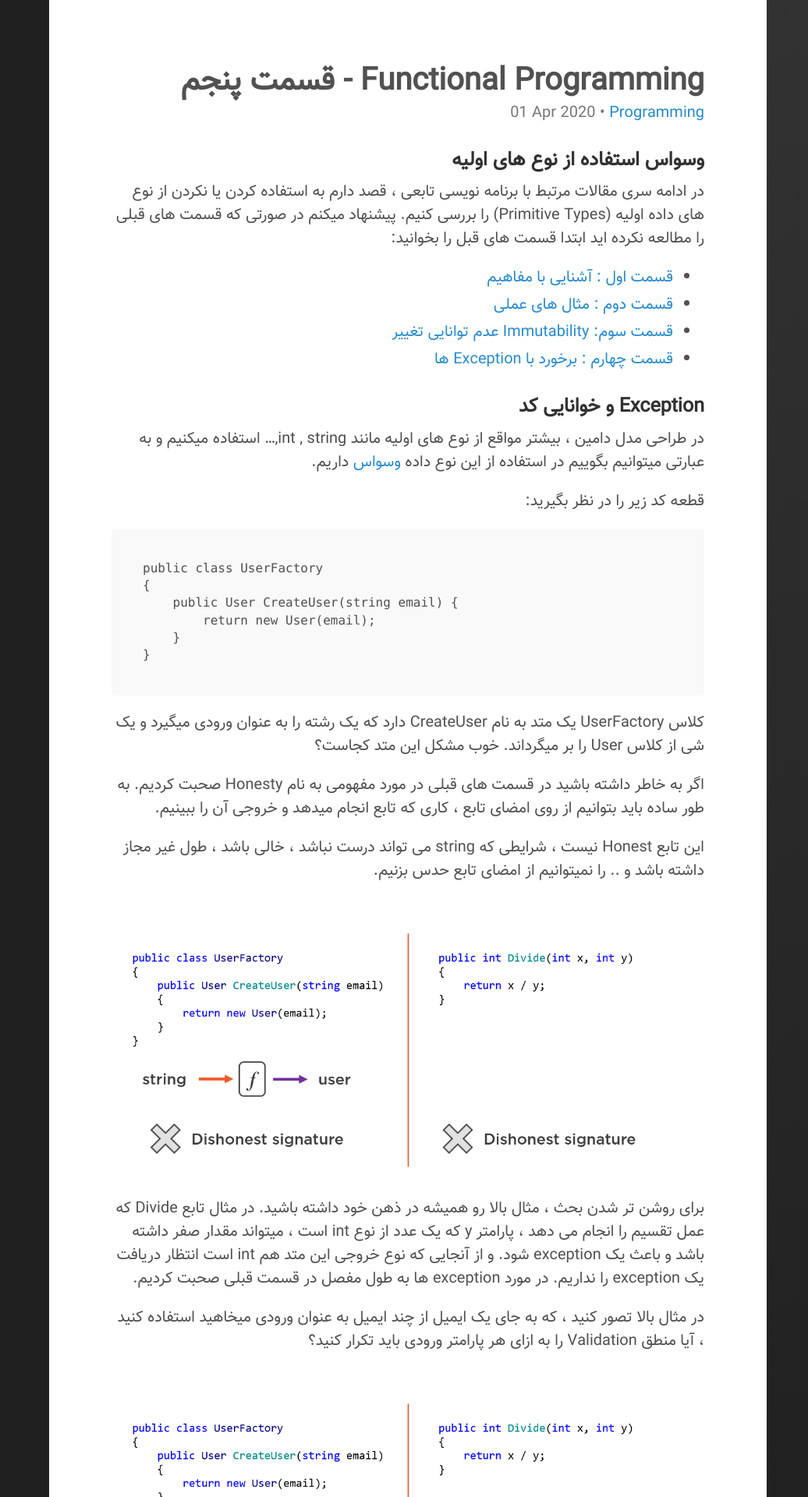
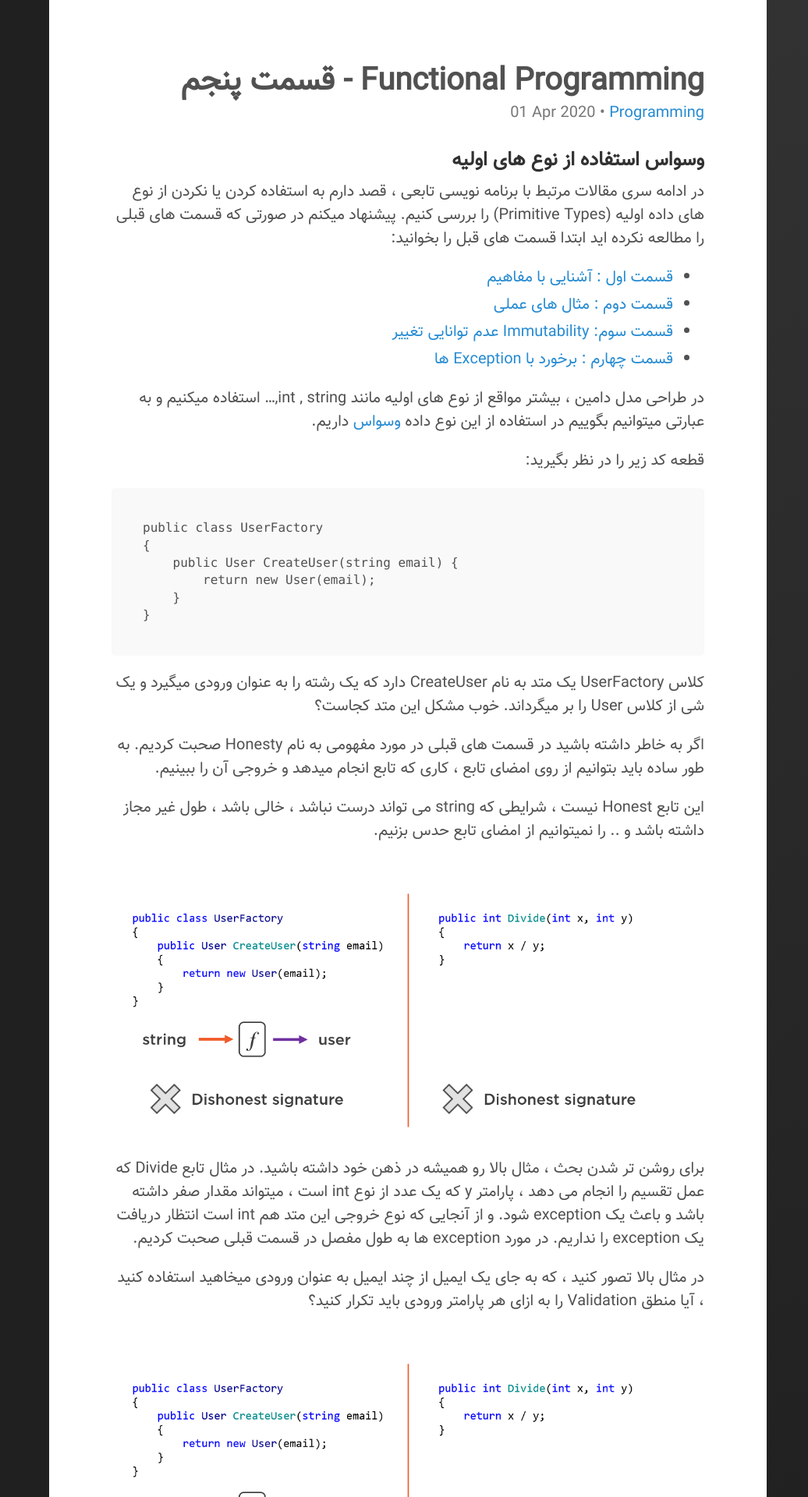
Before and after one commit to 1saeedsalehi/1saeedsalehi.github.io, a Jekyll site: the page built from _posts/2020-04-01-functional-programming-5-primitive-obsession.md, in a window 1280 px wide. Shown: the top 1920 px of the page at 78% size, without its empty margins (244-1280 px from the left). Built offline with Jekyll 4.4.1, drawn with Linux system fonts in a browser that asks for light colours; comment, search, counter and statistics services are not loaded.

Commit message:
fix typo

```diff
--- a/_posts/2020-04-01-functional-programming-5-primitive-obsession.md
+++ b/_posts/2020-04-01-functional-programming-5-primitive-obsession.md
@@ -23,7 +23,6 @@ last_modified_at: 2020-04-01T18:00:00-05:00
 
 
 
-### Exception و خوانایی کد
 در طراحی مدل دامین ، بیشتر مواقع از نوع های اولیه مانند int , string,… استفاده میکنیم و به عبارتی میتوانیم بگوییم در استفاده از این نوع داده [وسواس](http://wiki.c2.com/?PrimitiveObsession) داریم.
 
 قطعه کد زیر را در نظر بگیرید:
```
